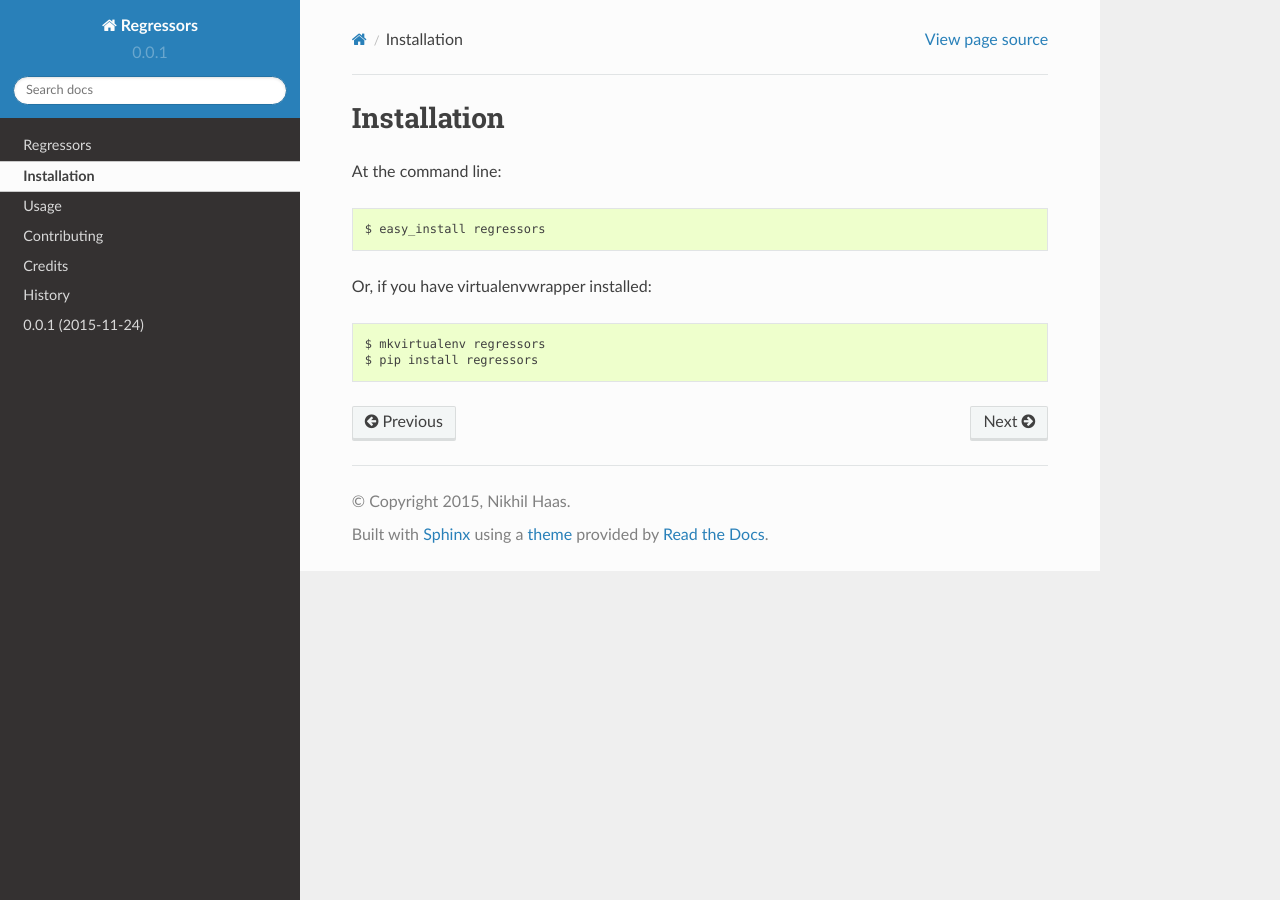
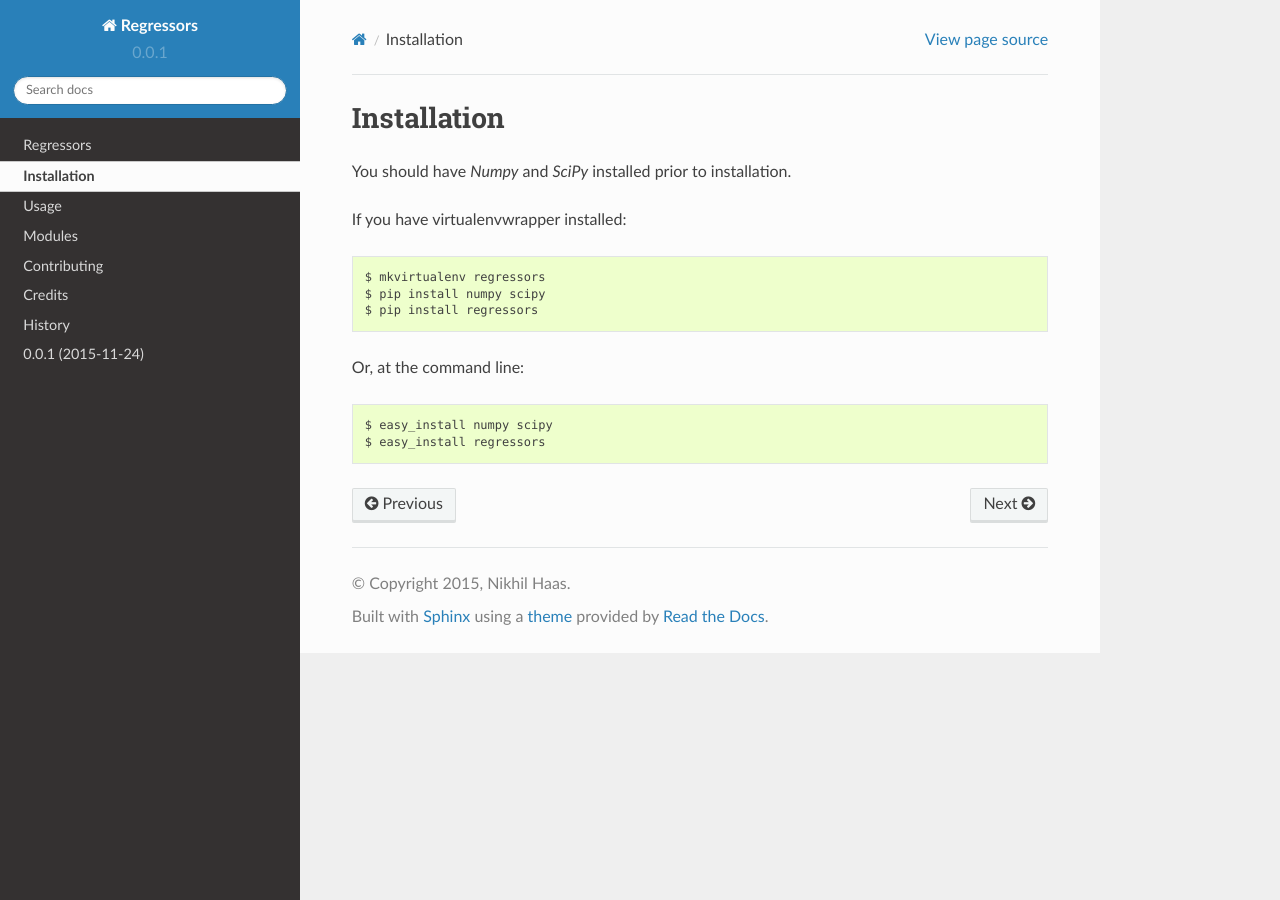
Before and after one commit to nsh87/regressors, a Sphinx documentation site: the page built from docs/installation.rst, in a window 1280 px wide. Built offline with Sphinx 7.4.7 and the Read the Docs theme 2.0.0, drawn with Linux system fonts in a browser that asks for light colours; formulas are drawn with MathJax 3.

Commit message:
Add Modules page with autosummary to docs and update Installation

```diff
--- a/docs/index.rst
+++ b/docs/index.rst
@@ -14,6 +14,7 @@ Contents:
    readme
    installation
    usage
+   modules
    contributing
    authors
    history
--- a/docs/installation.rst
+++ b/docs/installation.rst
@@ -2,11 +2,15 @@
 Installation
 ============
 
-At the command line::
+You should have `Numpy` and `SciPy` installed prior to installation.
 
-    $ easy_install regressors
-
-Or, if you have virtualenvwrapper installed::
+If you have virtualenvwrapper installed::
 
     $ mkvirtualenv regressors
+    $ pip install numpy scipy
     $ pip install regressors
+
+Or, at the command line::
+
+    $ easy_install numpy scipy
+    $ easy_install regressors
--- /dev/null
+++ b/docs/modules.rst
@@ -0,0 +1,6 @@
+========
+Modules
+========
+
+.. autosummary::
+   :toctree:
```
